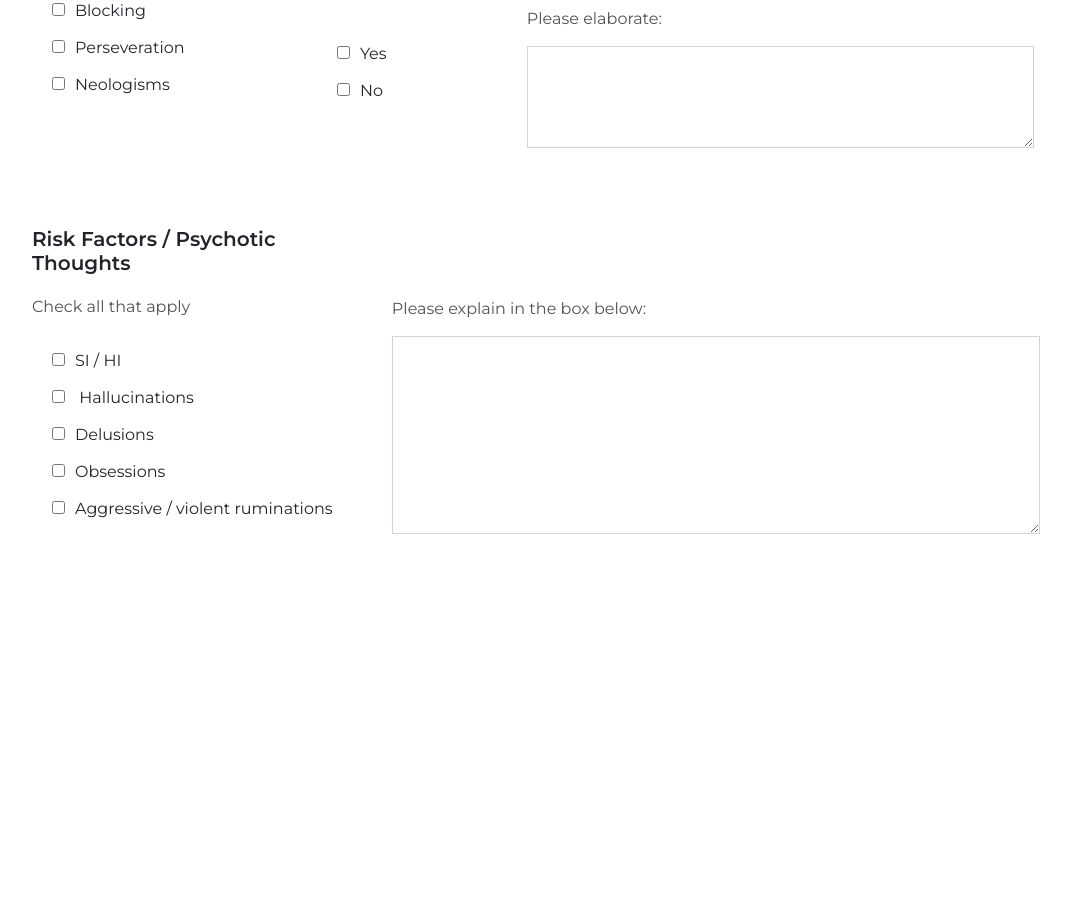
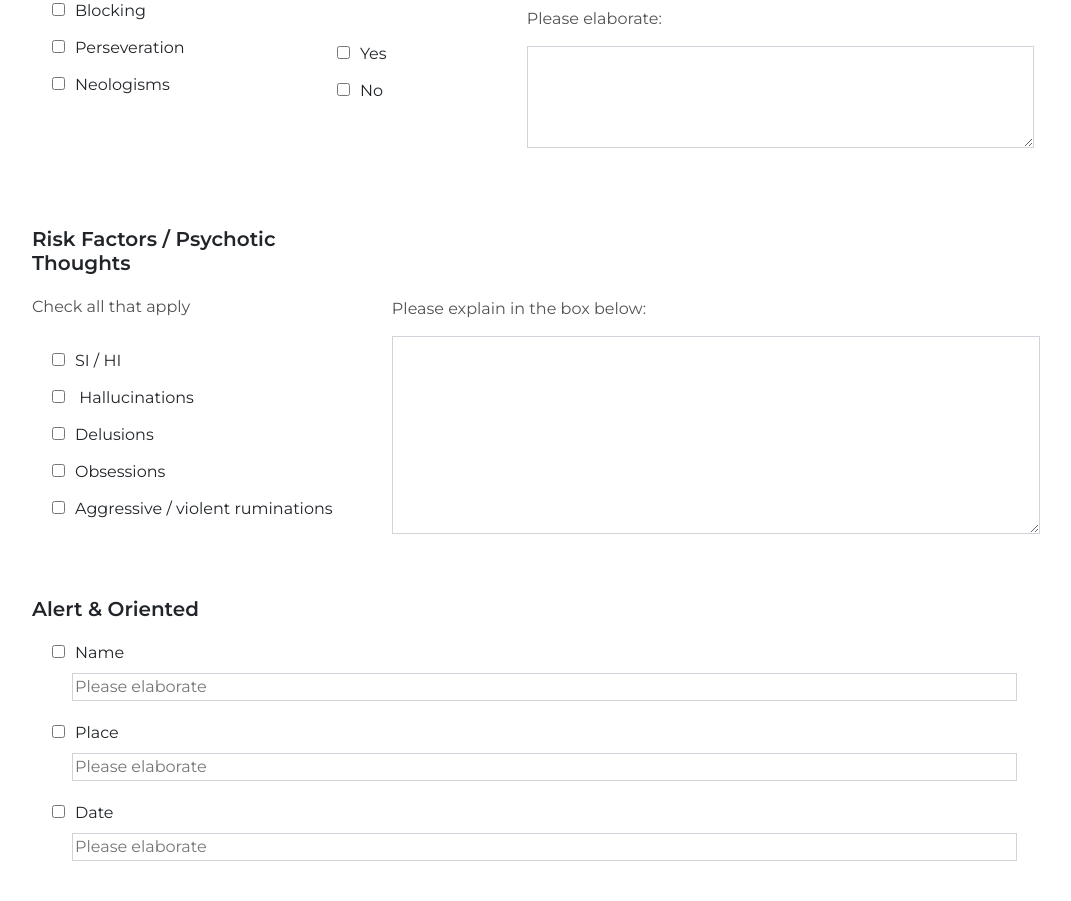
Before and after one commit to sevesheldon/ehr, a plain HTML site: page index.html in a window 1280 px wide. Shown: the part 11074-11975 px from the top of the page, without its empty margins (96-1167 px from the left). Before the commit the page ends 11671 px from the top, so only its background shows below. Drawn offline with nearby package versions, Linux system fonts and the light colour scheme.

Commit message:
Add and format all elements for physical-row6, which is #alert.

```diff
--- a/custom.css
+++ b/custom.css
@@ -616,3 +616,19 @@ textarea#assoc-text {
 textarea#risk-right-text {
     width: 94%;
 }
+
+/* Alert & Oriented */
+
+#alert {
+    margin-top: 40px;
+}
+
+input.alert-checkbox {
+    margin: 0 10px 15px 20px;
+}
+
+input.alert-input {
+    display: block;
+    width: 90%;
+    margin: 0 0 20px 40px;
+}
--- a/index.html
+++ b/index.html
@@ -865,7 +865,25 @@
 							</div>
 						</div>
 					</div>
-
+					<div id="physical-row6" class="row">
+						<div class="form-group col-sm-12">
+							<div id="alert">
+								<h5>Alert & Oriented</h5>
+								<div id="alert-q1" class="alert-q">
+										<input type="checkbox" class="alert-checkbox" for="alert-q1">Name</input>
+										<input type="text"  class="alert-input" name="alert-q1" placeholder="Please elaborate"/>
+								</div>
+								<div id="alert-q2" class="alert-q">
+										<input type="checkbox" class="alert-checkbox" for="alert-q2">Place</input>
+										<input type="text"  class="alert-input" name="alert-q2" placeholder="Please elaborate"/>
+								</div>
+								<div id="alert-q3" class="alert-q">
+										<input type="checkbox" class="alert-checkbox" for="alert-q3">Date</input>
+										<input type="text"  class="alert-input" name="alert-q3" placeholder="Please elaborate"/>
+								</div>
+							</div>
+						</div>
+					</div>
 
 				</form>
 
```
